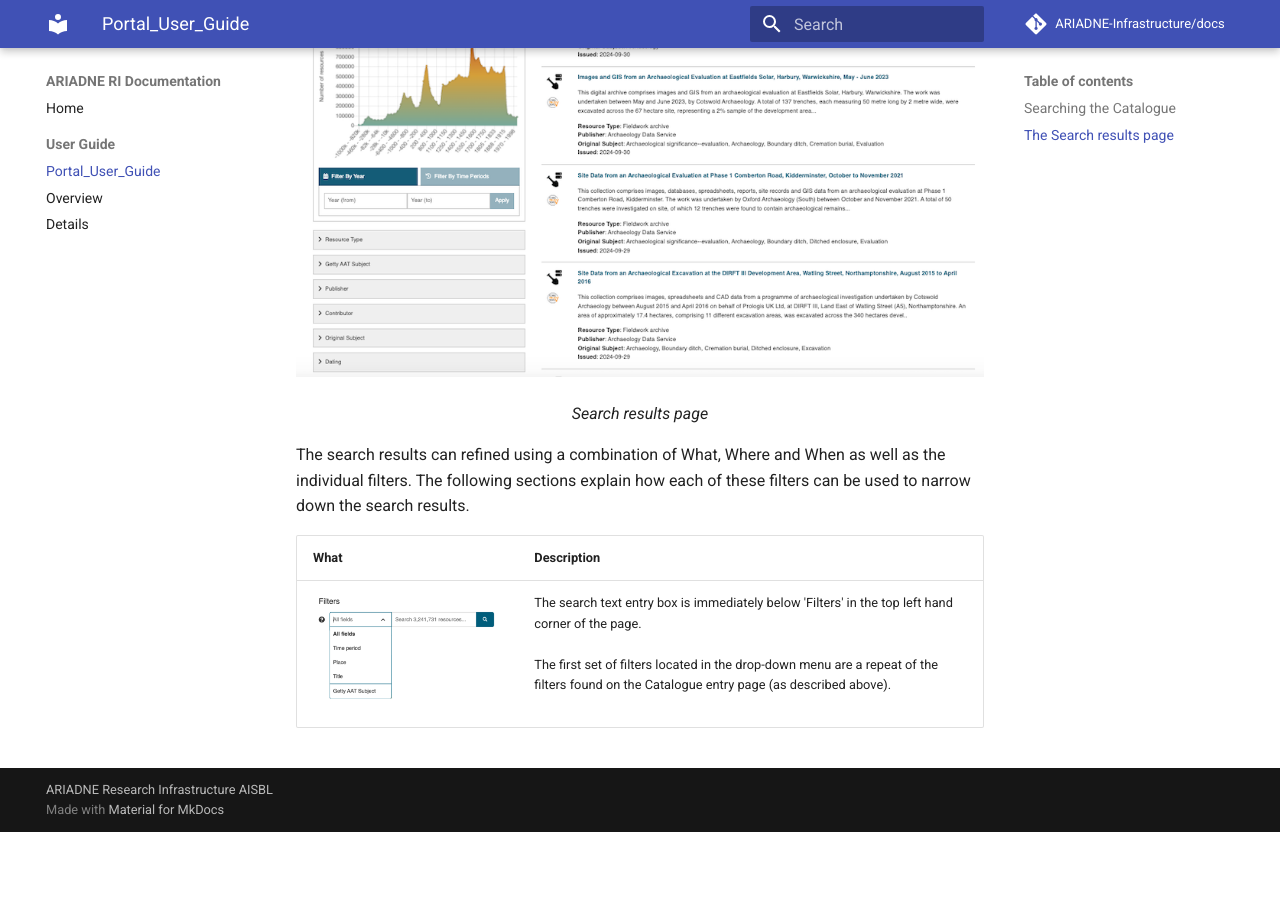
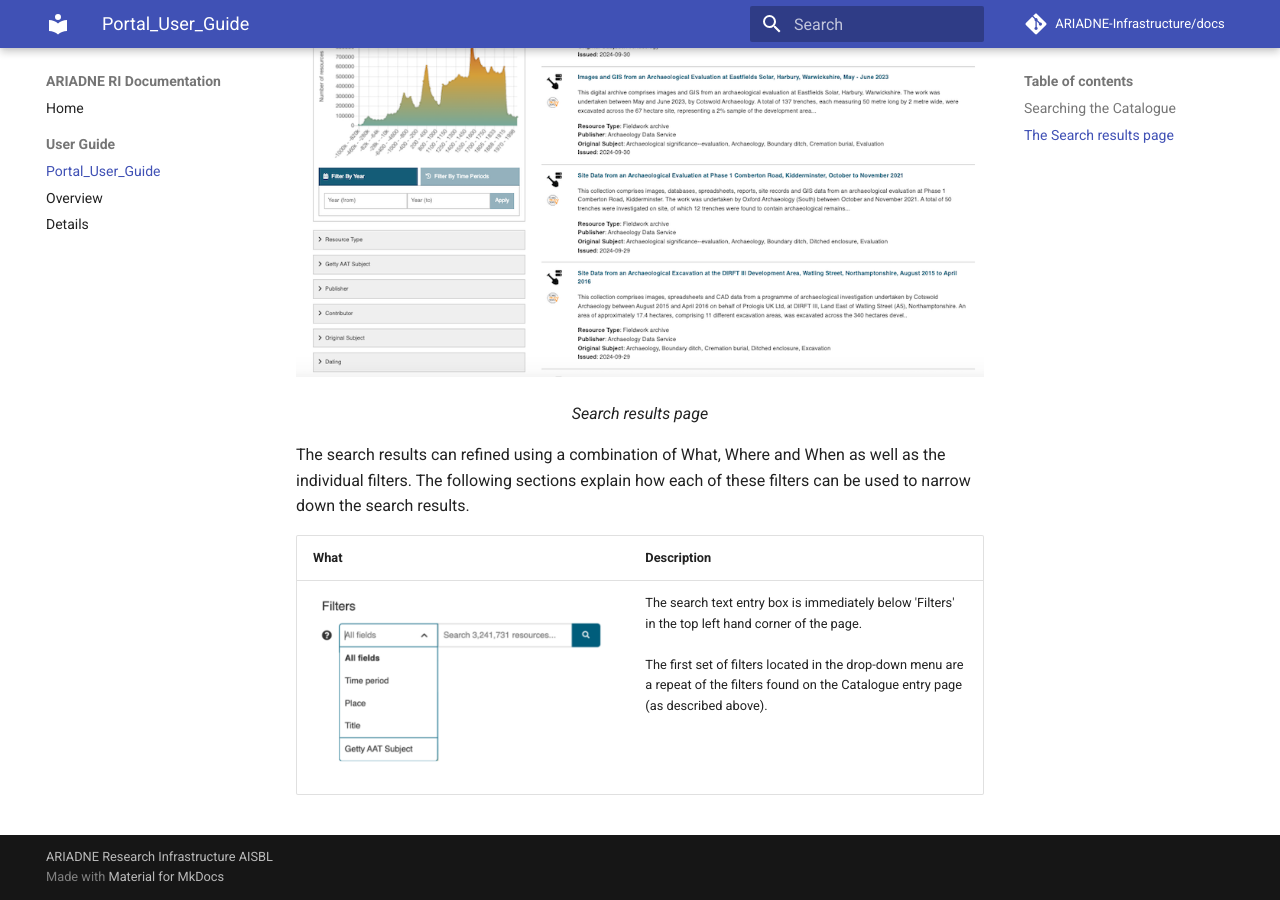
Before and after one commit to uoy-ads/hsds-data-catalogue-docs, an MkDocs documentation site: the page built from docs/Portal_User_Guide/Section-1_What.md, in a window 1280 px wide and 900 px high, scrolled down 2153 px. Built offline with MkDocs 1.6.1 and Material for MkDocs 9.7.7, drawn with Linux system fonts in a browser that asks for light colours; comment, search, counter and statistics services are not loaded; before the commit the page ends 2985 px from its top, so only the background shows below that.

Commit message:
Update Section-1_What.md

```diff
--- a/docs/Portal_User_Guide/Section-1_What.md
+++ b/docs/Portal_User_Guide/Section-1_What.md
@@ -41,4 +41,4 @@
 
 | What | Description |
 | ----------- | ----------- |
-| ![Alt text](../assets/03-Filters.png){ width="300" } | The search text entry box is immediately below 'Filters' in the top left hand corner of the page. <br><br> The first set of filters located in the drop-down menu are a repeat of the filters found on the Catalogue entry page (as described above).|
+| ![Alt text](../assets/03-Filters.png) | The search text entry box is immediately below 'Filters' in the top left hand corner of the page. <br><br> The first set of filters located in the drop-down menu are a repeat of the filters found on the Catalogue entry page (as described above).|
```
